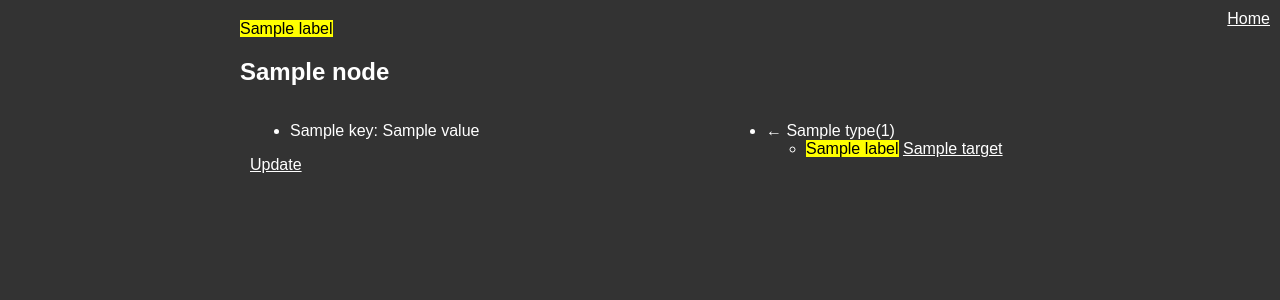
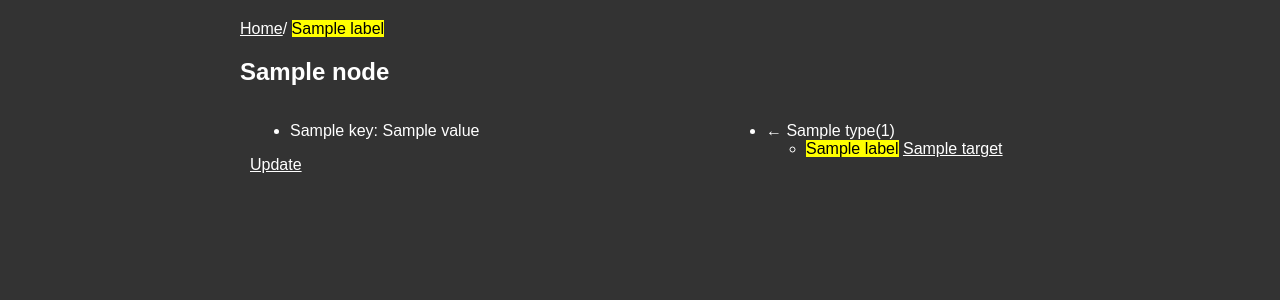
Before and after one commit to liangchaob/flask-neo4j, a Flask app: template templates/show.html in a window 1280 px wide. Shown: the top 300 px of the page. Run offline with Flask 3, Linux system fonts and the light colour scheme; the template is opened without the code that fills it: most values are stand-ins (such as "Sample title", 1, 10 or a date in 2020).

Commit message:
增加了economy的数据，并调整了show页面的显示

```diff
--- a/templates/show.html
+++ b/templates/show.html
@@ -48,16 +48,12 @@
         a{
             color: #fff;
         }
-        .top-right {
-            position: absolute;
-            right: 10px;
-            top: 10px;
-        }
     </style>
 </head>
 <body>
     {% if node %}
         <div class="node-header">
+            <a href="/">Home</a>/
             <mark>{{ node.labels | join(', ') }}</mark>
             <h2>{{ node.name }}</h2>
         </div>
@@ -66,7 +62,7 @@
             <div class="node-info">
                 <ul>
                     {% for key, value in node.items() %}
-                        {% if key != 'last_updated' %}
+                        {% if key != 'last_updated' and key != 'name'%}
                             <li>{{ key }}: {{ value }}</li>
                         {% endif %}
                     {% endfor %}
@@ -102,9 +98,5 @@
     {% else %}
         <p>Node not found.</p>
     {% endif %}
-
-    <div class="top-right">
-        <a href="/">Home</a>
-    </div>
 </body>
 </html>
```
Also changed, not shown: README.md, 3 other files.
